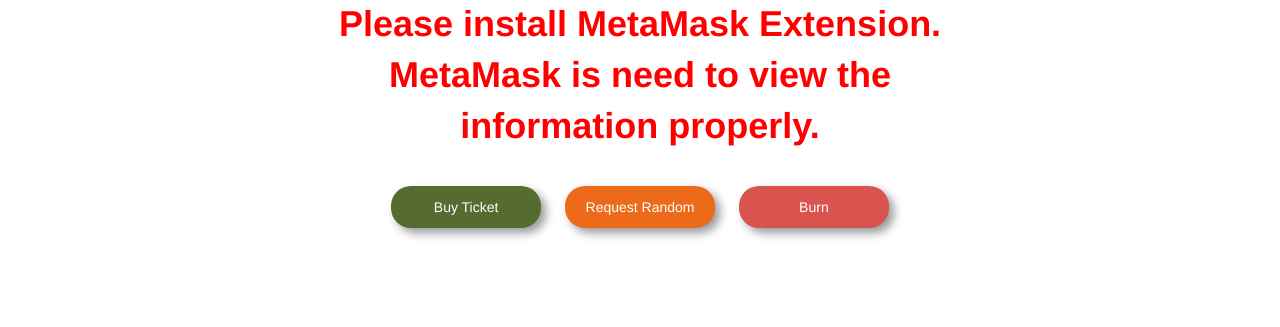
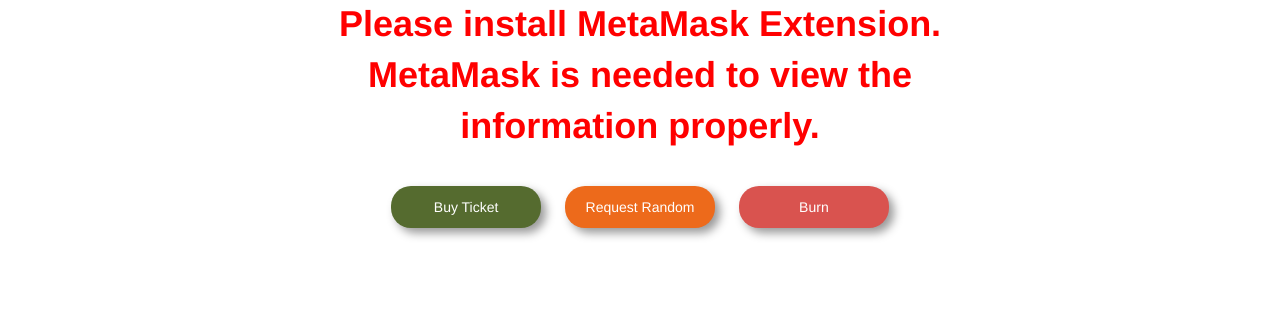
Before and after one commit to ethonfire/EthOnFire, a plain HTML site: page index.html in a window 1280 px wide. Shown: the part 451-778 px from the top of the page. Drawn offline with nearby package versions, Linux system fonts and the light colour scheme.

Commit message:
Add files via upload

```diff
--- a/index.html
+++ b/index.html
@@ -162,7 +162,7 @@
             } else
             {
                 $("#splash").append('<div id="metamask_needed" style="color:red; font-size:36px;"></div>');
-                $("#metamask_needed").html("<b>Please install MetaMask Extension. MetaMask is need to view the information properly.<b>");
+                $("#metamask_needed").html("<b>Please install MetaMask Extension. MetaMask is needed to view the information properly.<b>");
                 $(".col-banner").html("<b>Please install MetaMask Extension. MetaMask is need to view the information properly.<b>");
                 $(".col-hash").html("<b>Please install MetaMask Extension. MetaMask is need to view the information properly.<b>");
                 console.log("MetaMask Needed");
```
